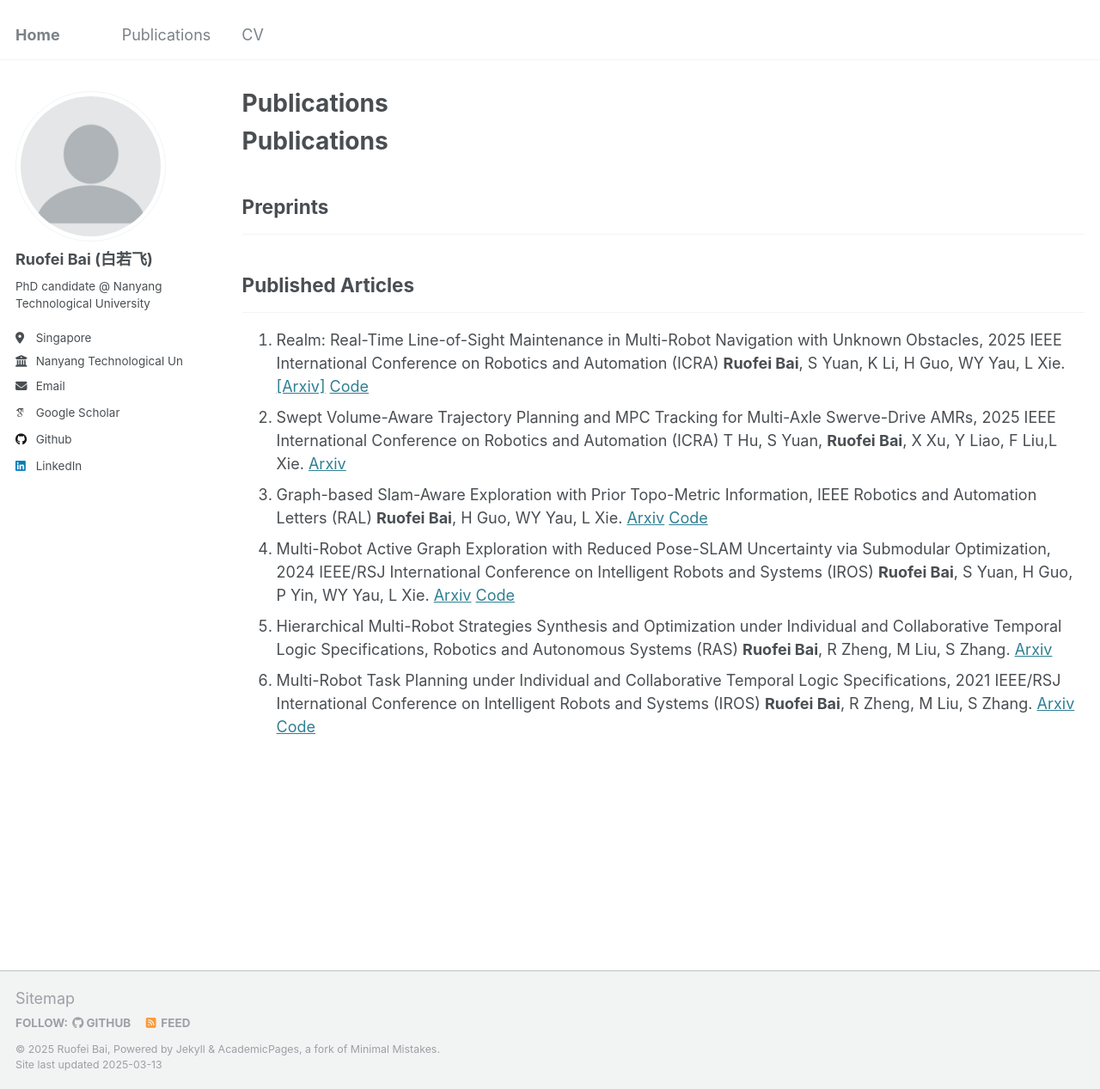
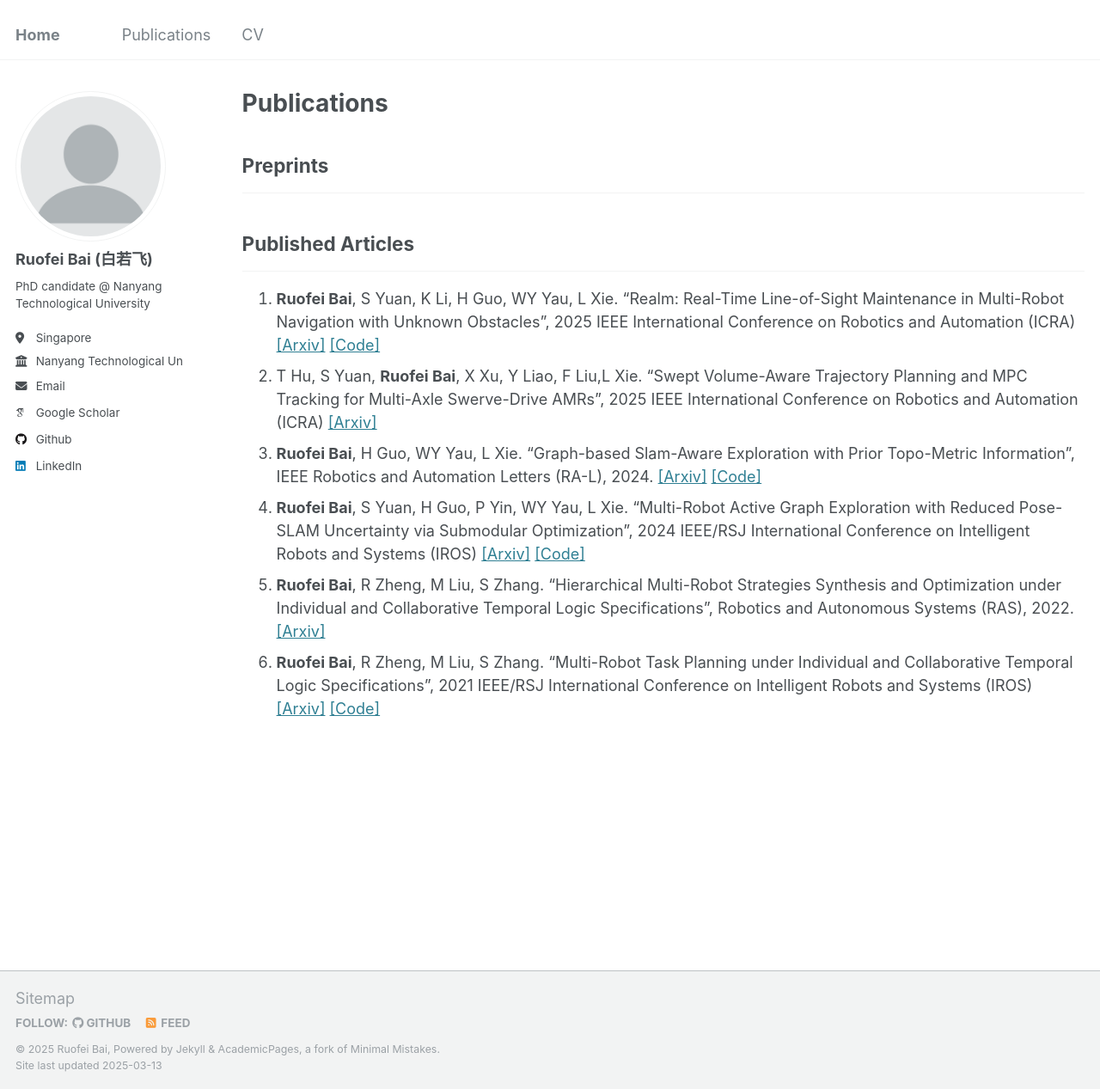
Before and after one commit to bairuofei/bairuofei.github.io, a Jekyll site: the page built from _pages/publications.md, in a window 1280 px wide and 1267 px high. Shown: the whole window at 86% size. Built offline with Jekyll 4.4.1, drawn with Linux system fonts in a browser that asks for light colours; some web fonts are replaced.

Commit message:
Update publications.md

```diff
--- a/_pages/publications.md
+++ b/_pages/publications.md
@@ -4,29 +4,25 @@ title: "Publications"
 permalink: /publications/
 author_profile: true
 ---
-# Publications
-
 ## Preprints
 ------
 
 
 ## Published Articles
 ------
-1. Realm: Real-Time Line-of-Sight Maintenance in Multi-Robot Navigation with Unknown Obstacles,
- 2025 IEEE International Conference on Robotics and Automation (ICRA)
- **Ruofei Bai**, S Yuan, K Li, H Guo, WY Yau, L Xie. [[Arxiv]](https://arxiv.org/abs/2502.15162) [Code](https://github.com/bairuofei/LoS_constrained_navigation)
-2. Swept Volume-Aware Trajectory Planning and MPC Tracking for Multi-Axle Swerve-Drive AMRs,
- 2025 IEEE International Conference on Robotics and Automation (ICRA)
- T Hu, S Yuan, **Ruofei Bai**, X Xu, Y Liao, F Liu,L Xie. [Arxiv](https://arxiv.org/abs/2412.16875)
-3. Graph-based Slam-Aware Exploration with Prior Topo-Metric Information, IEEE Robotics and
- Automation Letters (RAL)
- **Ruofei Bai**, H Guo, WY Yau, L Xie. [Arxiv](https://arxiv.org/abs/2308.16522) [Code](https://github.com/bairuofei/Graph-Based_SLAM-Aware_Exploration)
-4. Multi-Robot Active Graph Exploration with Reduced Pose-SLAM Uncertainty via Submodular
- Optimization, 2024 IEEE/RSJ International Conference on Intelligent Robots and Systems (IROS)
- **Ruofei Bai**, S Yuan, H Guo, P Yin, WY Yau, L Xie. [Arxiv](https://arxiv.org/abs/2407.01013) [Code](https://github.com/bairuofei/CGE)
-5. Hierarchical Multi-Robot Strategies Synthesis and Optimization under Individual and Collaborative
- Temporal Logic Specifications, Robotics and Autonomous Systems (RAS)
- **Ruofei Bai**, R Zheng, M Liu, S Zhang. [Arxiv](https://arxiv.org/abs/2110.11162)
-6. Multi-Robot Task Planning under Individual and Collaborative Temporal Logic Specifications, 2021
+1. **Ruofei Bai**, S Yuan, K Li, H Guo, WY Yau, L Xie. "Realm: Real-Time Line-of-Sight Maintenance in Multi-Robot Navigation with Unknown Obstacles", 2025 IEEE International Conference on Robotics and Automation (ICRA)
+  [[Arxiv]](https://arxiv.org/abs/2502.15162) [[Code]](https://github.com/bairuofei/LoS_constrained_navigation)
+2. T Hu, S Yuan, **Ruofei Bai**, X Xu, Y Liao, F Liu,L Xie. "Swept Volume-Aware Trajectory Planning and MPC Tracking for Multi-Axle Swerve-Drive AMRs", 2025 IEEE International Conference on Robotics and Automation (ICRA)
+  [[Arxiv]](https://arxiv.org/abs/2412.16875)
+3. **Ruofei Bai**, H Guo, WY Yau, L Xie. "Graph-based Slam-Aware Exploration with Prior Topo-Metric Information", IEEE Robotics and
+ Automation Letters (RA-L), 2024.
+  [[Arxiv]](https://arxiv.org/abs/2308.16522) [[Code]](https://github.com/bairuofei/Graph-Based_SLAM-Aware_Exploration)
+4. **Ruofei Bai**, S Yuan, H Guo, P Yin, WY Yau, L Xie. "Multi-Robot Active Graph Exploration with Reduced Pose-SLAM Uncertainty via Submodular
+ Optimization", 2024 IEEE/RSJ International Conference on Intelligent Robots and Systems (IROS)
+  [[Arxiv]](https://arxiv.org/abs/2407.01013) [[Code]](https://github.com/bairuofei/CGE)
+5. **Ruofei Bai**, R Zheng, M Liu, S Zhang. "Hierarchical Multi-Robot Strategies Synthesis and Optimization under Individual and Collaborative
+ Temporal Logic Specifications", Robotics and Autonomous Systems (RAS), 2022.
+  [[Arxiv]](https://arxiv.org/abs/2110.11162)
+6. **Ruofei Bai**, R Zheng, M Liu, S Zhang. "Multi-Robot Task Planning under Individual and Collaborative Temporal Logic Specifications", 2021
  IEEE/RSJ International Conference on Intelligent Robots and Systems (IROS)
- **Ruofei Bai**, R Zheng, M Liu, S Zhang. [Arxiv](https://arxiv.org/abs/2108.11597) [Code](https://github.com/bairuofei/sampling_ltl_planning)
+  [[Arxiv]](https://arxiv.org/abs/2108.11597) [[Code]](https://github.com/bairuofei/sampling_ltl_planning)
```
